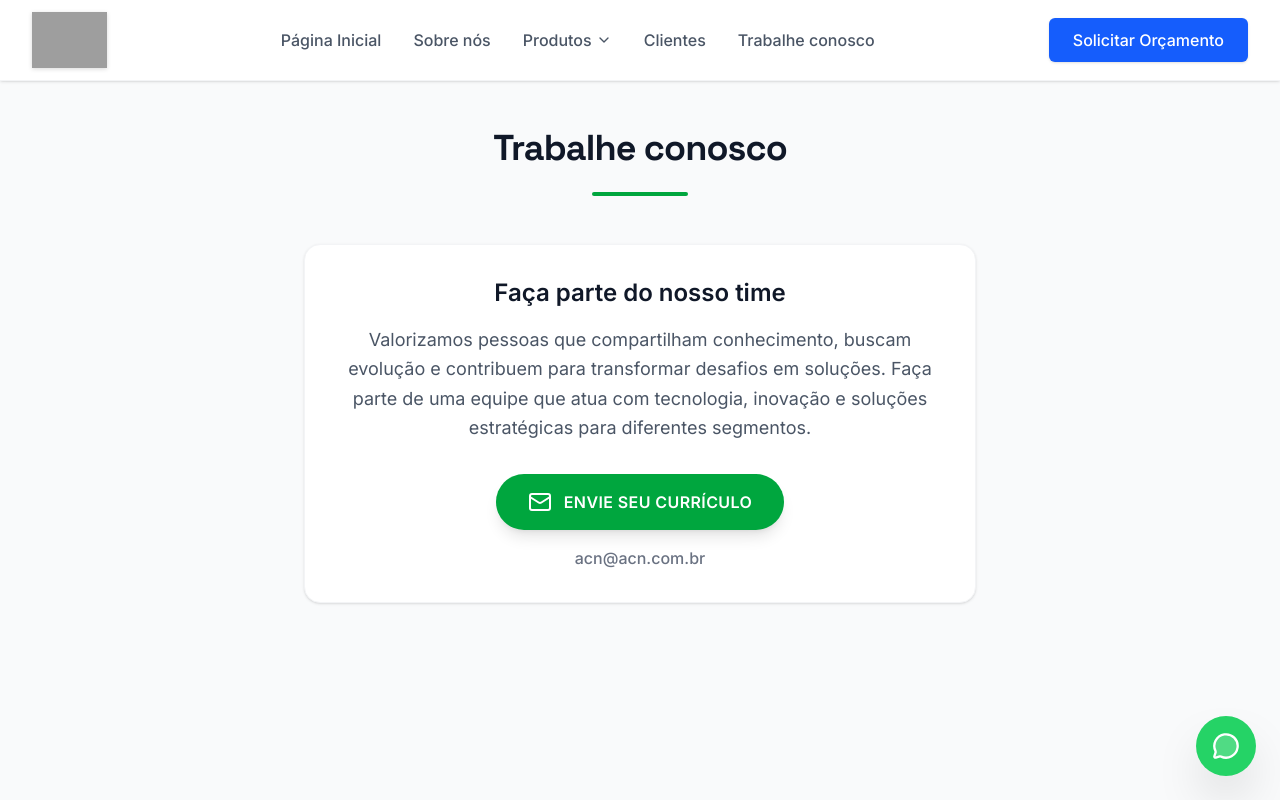
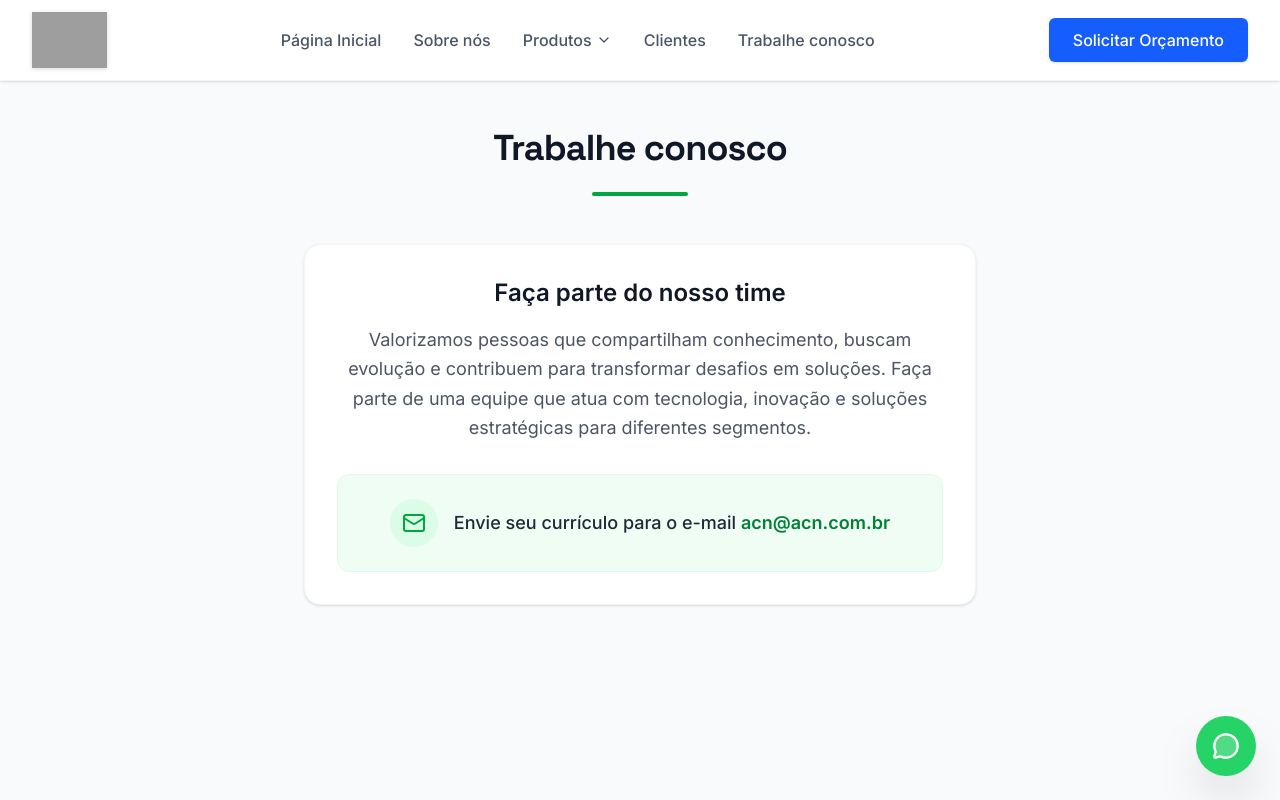
Before and after one commit to paranhosmkt/acnsinalverde, a React (Vite) app: page /contato in a window 1280 px wide. Shown: the top 800 px of the page. Built offline with nearby package versions, Linux system fonts and the light colour scheme; grey boxes are pictures that could not be loaded.

Commit message:
refactor: improve navigation and UI components
- Add scroll-to-anchor functionality in product pages
- Simplify header menu structure
- Update contact section layout for better readability

```diff
--- a/src/components/Header.tsx
+++ b/src/components/Header.tsx
@@ -30,26 +30,14 @@ export default function Header() {
                     <li><Link to="/produtos/radiocomunicacao?brand=INTELBRAS" className="text-sm font-medium text-gray-600 hover:text-blue-600 transition-colors block">Intelbras</Link></li>
                   </ul>
                 </div>
-
-                <div>
-                  <h5 className="text-[10px] font-bold text-gray-400 uppercase tracking-wider mb-2">Modelos</h5>
-                  <ul className="space-y-2">
-                    <li><Link to="/produtos/radios-portateis" className="text-sm font-medium text-gray-600 hover:text-blue-600 transition-colors block">Rádios portáteis digitais</Link></li>
-                    <li><Link to="/produtos/radios-moveis" className="text-sm font-medium text-gray-600 hover:text-blue-600 transition-colors block">Rádios móveis veiculares</Link></li>
-                    <li><Link to="/produtos/sistemas-repetidoras" className="text-sm font-medium text-gray-600 hover:text-blue-600 transition-colors block">Sistemas de repetidoras</Link></li>
-                    <li><Link to="/produtos/acessorios-audio" className="text-sm font-medium text-gray-600 hover:text-blue-600 transition-colors block">Acessórios de áudio</Link></li>
-                    <li><Link to="/produtos/antenas-profissionais" className="text-sm font-medium text-gray-600 hover:text-blue-600 transition-colors block">Antenas profissionais</Link></li>
-                    <li><Link to="/produtos/locacao-comodato" className="text-sm font-medium text-gray-600 hover:text-blue-600 transition-colors block">Locação e comodato</Link></li>
-                  </ul>
-                </div>
               </div>
               <div className="flex-1">
                 <h4 className="text-green-700 font-bold uppercase tracking-wider text-xs mb-4 border-b border-gray-100 pb-2">Adaptação Veicular</h4>
                 <ul className="space-y-3">
-                  <li><Link to="/produtos/adaptacao-caracterizada" className="text-sm font-medium text-gray-600 hover:text-green-600 transition-colors block">Adaptação Caracterizada</Link></li>
-                  <li><Link to="/produtos/adaptacao-descaracterizada" className="text-sm font-medium text-gray-600 hover:text-green-600 transition-colors block">Adaptação Descaracterizada</Link></li>
-                  <li><Link to="/produtos/motocicletas" className="text-sm font-medium text-gray-600 hover:text-green-600 transition-colors block">Motocicletas</Link></li>
-                  <li><Link to="/produtos/projetos-especiais" className="text-sm font-medium text-gray-600 hover:text-green-600 transition-colors block">Projetos Especiais</Link></li>
+                  <li><Link to="/produtos/adaptacao-veicular#adaptacao-caracterizada" className="text-sm font-medium text-gray-600 hover:text-green-600 transition-colors block">Adaptação Caracterizada</Link></li>
+                  <li><Link to="/produtos/adaptacao-veicular#adaptacao-descaracterizada" className="text-sm font-medium text-gray-600 hover:text-green-600 transition-colors block">Adaptação Descaracterizada</Link></li>
+                  <li><Link to="/produtos/adaptacao-veicular#motocicletas" className="text-sm font-medium text-gray-600 hover:text-green-600 transition-colors block">Motocicletas</Link></li>
+                  <li><Link to="/produtos/adaptacao-veicular#projetos-especiais" className="text-sm font-medium text-gray-600 hover:text-green-600 transition-colors block">Projetos Especiais</Link></li>
                 </ul>
               </div>
             </div>
--- a/src/pages/CategoryProductPage.tsx
+++ b/src/pages/CategoryProductPage.tsx
@@ -80,8 +80,17 @@ export default function CategoryProductPage() {
   const [activeBrand, setActiveBrand] = useState<string>(brandQuery || '');
 
   useEffect(() => {
-    window.scrollTo(0, 0);
-  }, [slug]);
+    if (location.hash) {
+      const element = document.querySelector(location.hash);
+      if (element) {
+        setTimeout(() => {
+          element.scrollIntoView({ behavior: 'smooth' });
+        }, 100);
+      }
+    } else {
+      window.scrollTo(0, 0);
+    }
+  }, [slug, location.hash]);
 
   const mainCategory = mainCategories.find(c => c.slug === slug);
   const allProducts = [...telecomProducts, ...vehicleProducts];
@@ -130,7 +139,7 @@ export default function CategoryProductPage() {
                   <h2 className="font-display text-3xl font-bold text-gray-900 mb-8 border-b border-gray-200 pb-4">{mainCategory.title}</h2>
                   <div className="space-y-16">
                     {mainCategory.items.map((cat: any) => (
-                      <div key={cat.slug}>
+                      <div key={cat.slug} id={cat.slug} className="scroll-mt-32">
                         <h3 className="font-display text-2xl font-bold text-gray-800 mb-6 pb-2 border-b border-gray-200">{cat.title}</h3>
                         {cat.carouselImages ? (
                           <CategoryGallery cat={cat} />
--- a/src/pages/ContactPage.tsx
+++ b/src/pages/ContactPage.tsx
@@ -21,15 +21,13 @@ export default function ContactPage() {
               Valorizamos pessoas que compartilham conhecimento, buscam evolução e contribuem para transformar desafios em soluções. Faça parte de uma equipe que atua com tecnologia, inovação e soluções estratégicas para diferentes segmentos.
             </p>
 
-            <div className="inline-flex flex-col items-center">
-              <a
-                href="mailto:acn@acn.com.br"
-                className="bg-green-600 hover:bg-green-700 text-white font-bold py-4 px-8 rounded-full shadow-lg hover:shadow-xl transition-all uppercase tracking-wide flex items-center gap-3"
-              >
+            <div className="bg-green-50 border border-green-100 p-6 rounded-xl flex flex-col sm:flex-row items-center justify-center gap-4 w-full">
+              <div className="bg-green-100 p-3 rounded-full text-green-600 shrink-0">
                 <Mail size={24} />
-                Envie seu currículo
-              </a>
-              <span className="mt-4 text-gray-500 font-medium">acn@acn.com.br</span>
+              </div>
+              <p className="text-lg text-gray-800 font-medium">
+                Envie seu currículo para o e-mail <a href="mailto:acn@acn.com.br" className="text-green-700 font-bold hover:underline">acn@acn.com.br</a>
+              </p>
             </div>
           </div>
         </div>
```
